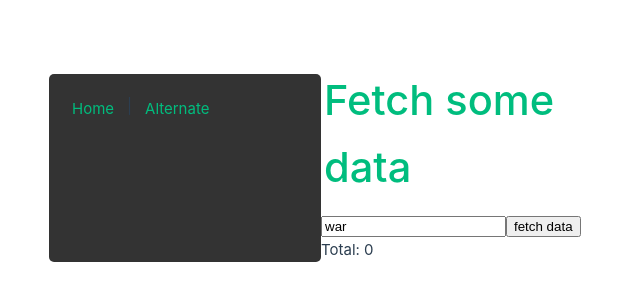
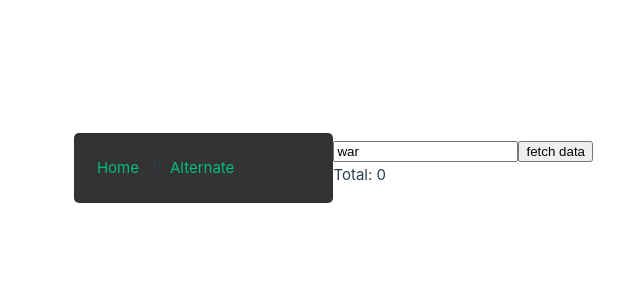
Before and after one commit to ldduck/NFSA-Project2-lduck-11841, a Vue app: page / in a window 1280 px wide. Shown: the part 232-532 px from the top of the page, without its empty margins (15-655 px from the left). Built offline with nearby package versions, Linux system fonts and the light colour scheme.

Commit message:
Attempting to build 3

```diff
--- a/src/App.vue
+++ b/src/App.vue
@@ -1,6 +1,5 @@
 <script setup lang="ts">
 import { RouterLink, RouterView } from 'vue-router'
-import TheFetch from './components/TheFetch.vue'
 </script>
 
 <template>
@@ -9,7 +8,7 @@ import TheFetch from './components/TheFetch.vue'
       <RouterLink to="/">Home</RouterLink> |
       <RouterLink to="/alternate">Alternate</RouterLink>
     </nav>
-    <TheFetch msg="Fetch some data" />
+
     <RouterView />
   </div>
 </template>
--- a/src/router/index.ts
+++ b/src/router/index.ts
@@ -6,7 +6,7 @@ const router = createRouter({
   history: createWebHistory(import.meta.env.BASE_URL),
   routes: [
     {
-      path: '/home',
+      path: '/',
       name: 'home',
       component: HomeView
     },
```
